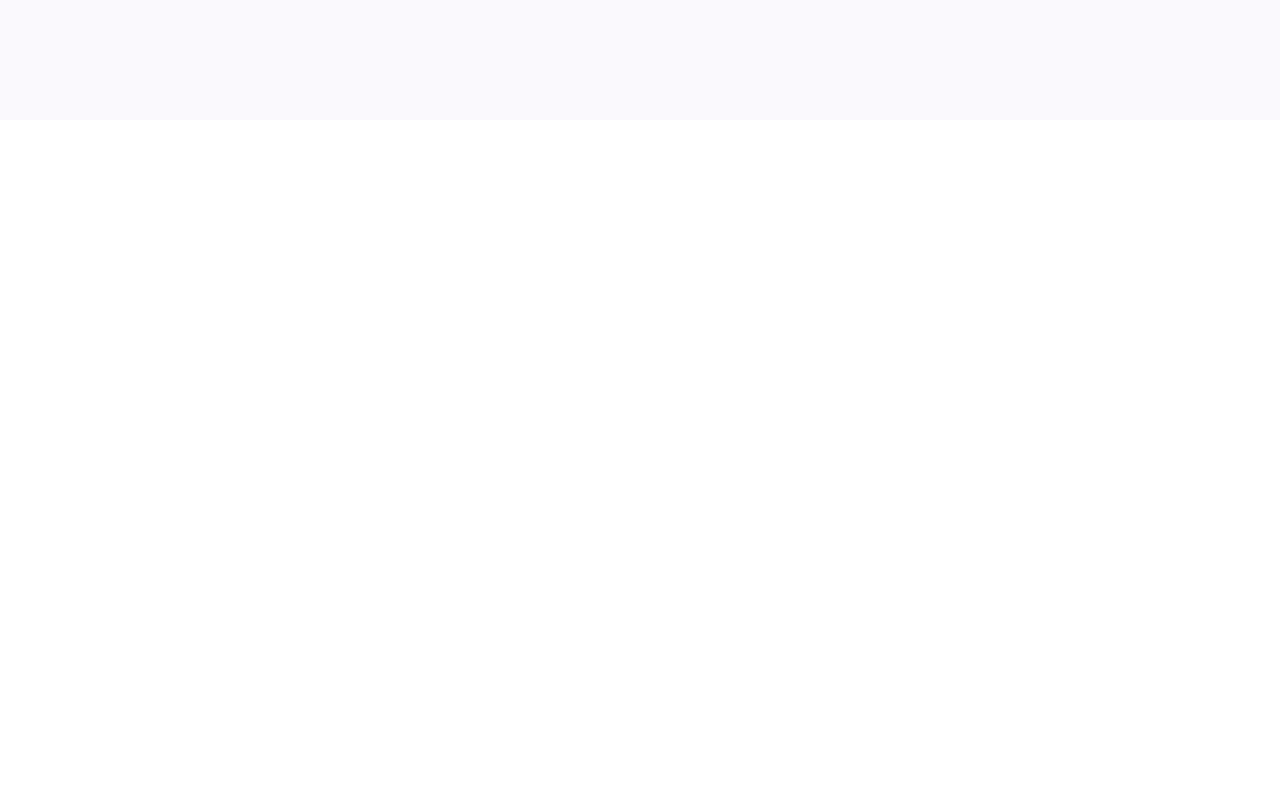
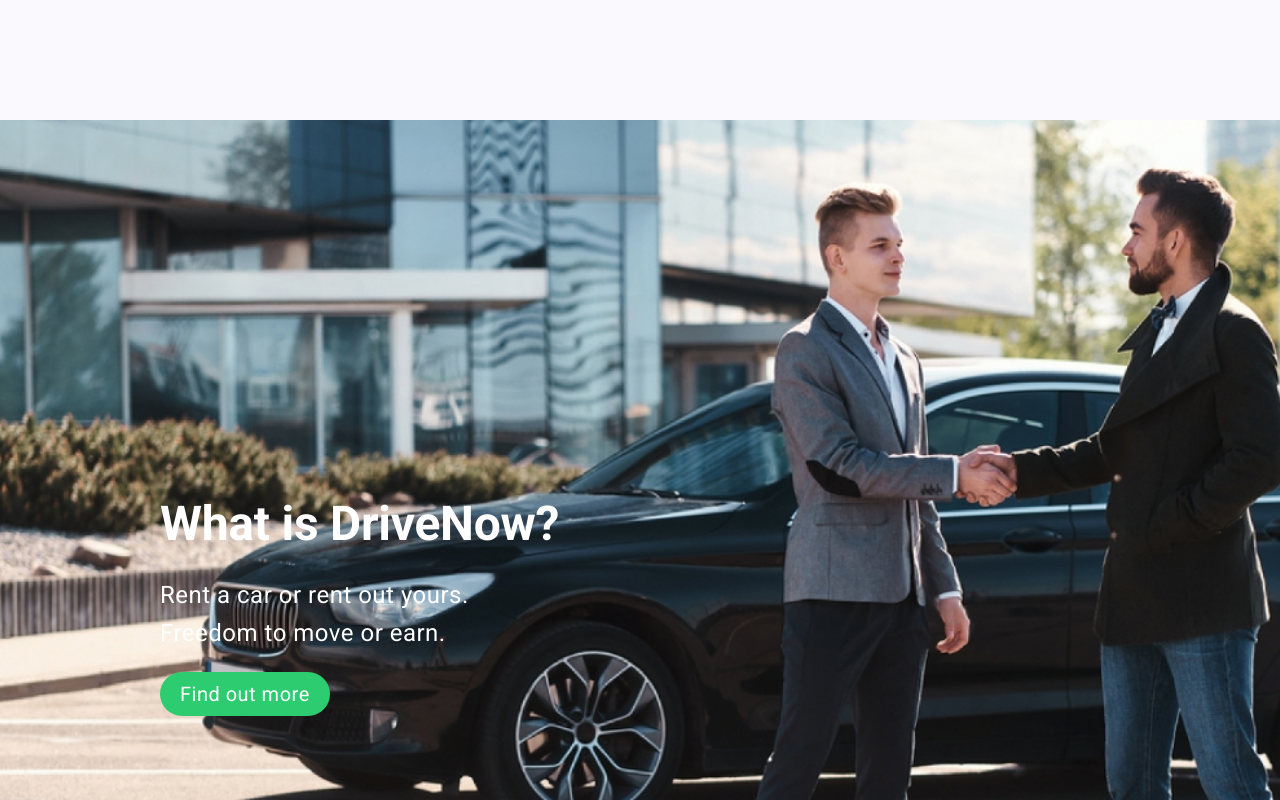
Before and after one commit to UPC-PRE-SI729-2402-SW54-X-Force/Landing_Page, an Angular app: page / in a window 1280 px wide. Shown: the part 680-1480 px from the top of the page. Before the commit the page ends 800 px from the top, so only its background shows below. Built offline with nearby package versions, Linux system fonts and the light colour scheme.

Commit message:
feat: added hero

```diff
--- a/src/app/app.component.html
+++ b/src/app/app.component.html
@@ -1,3 +1,2 @@
-
-
+<app-navbar></app-navbar>
 <router-outlet></router-outlet>
--- a/src/app/app.component.ts
+++ b/src/app/app.component.ts
@@ -2,13 +2,14 @@
 import { RouterModule } from '@angular/router';
 import { CommonModule } from '@angular/common';
 import { NavbarComponent } from './navbar/navbar.component';
+import { HeroComponent } from './hero/hero.component';
 
 @Component({
   selector: 'app-root',
   standalone: true,
   templateUrl: './app.component.html',
   styleUrls: ['./app.component.css'],
-  imports: [RouterModule, CommonModule, NavbarComponent]
+  imports: [RouterModule, CommonModule, NavbarComponent, HeroComponent]
 })
 export class AppComponent {
   title = 'LandingPage';
--- a/src/app/app.routes.ts
+++ b/src/app/app.routes.ts
@@ -1,7 +1,9 @@
 import { Routes } from '@angular/router';
-import { NavbarComponent } from './navbar/navbar.component';
+import { HeroComponent } from './hero/hero.component';
+
 
 export const routes: Routes = [
-  { path: '', component: NavbarComponent },
+  { path: '', component: HeroComponent }, // Ruta para HeroComponent en la raíz
+
   { path: '**', redirectTo: '' }
 ];
--- a/src/app/hero/hero.component.css
+++ b/src/app/hero/hero.component.css
@@ -0,0 +1,63 @@
+.hero {
+  background-image: url('/public/fondo-landing.png');
+  background-size: cover;
+  background-position: center;
+
+  height: 120vh;
+  display: flex;
+  justify-content: flex-start;
+  align-items: center;
+  color: #FFFFFF;
+  text-align: left;
+  padding-left: 160px;
+}
+
+.hero-content {
+  max-width: 600px;
+}
+
+.hero-content h1 {
+  font-size: 48px;
+  font-weight: bold;
+  margin-bottom: 20px;
+}
+
+.hero-content p {
+  font-size: 24px;
+  margin-bottom: 30px;
+  line-height: 1.6;
+}
+
+.hero-content a {
+  font-size: 20px;
+  padding: 10px 20px;
+  background-color: #2ECC71;
+  color: #FFFFFF;
+  text-decoration: none;
+  border-radius: 25px;
+  transition: background-color 0.3s ease;
+}
+
+.hero-content a:hover {
+  background-color: #27AE60;
+}
+
+
+@media (max-width: 768px) {
+  .hero {
+    padding-left: 20px;
+  }
+
+  .hero-content h1 {
+    font-size: 36px;
+  }
+
+  .hero-content p {
+    font-size: 18px;
+  }
+
+  .hero-content a {
+    font-size: 18px;
+    padding: 8px 16px;
+  }
+}
--- a/src/app/hero/hero.component.html
+++ b/src/app/hero/hero.component.html
@@ -0,0 +1,7 @@
+<section class="hero" style="background-image: url('/fondo-landing.png');">
+  <div class="hero-content">
+    <h1>What is DriveNow?</h1>
+    <p>Rent a car or rent out yours.<br>Freedom to move or earn.</p>
+    <a href="#" class="btn-primary">Find out more</a>
+  </div>
+</section>
```
Also changed, not shown: src/app/hero/hero.component.ts (+13 -0 lines), public/fondo-landing.png (added).
